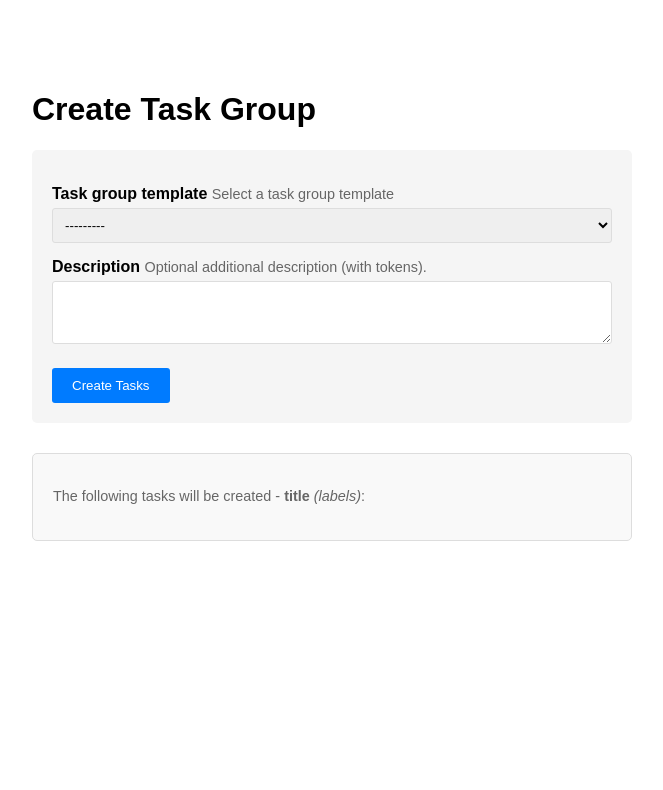
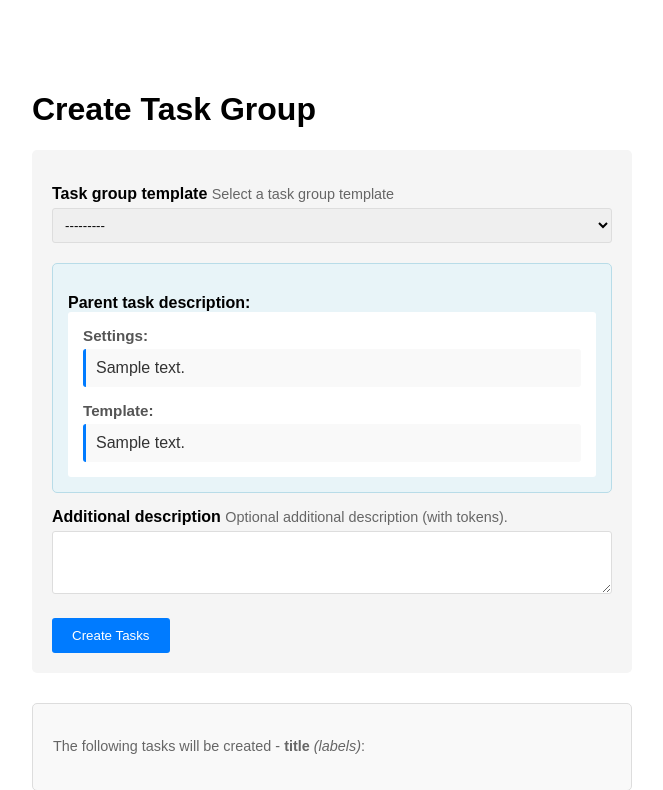
Before and after one commit to tombola/taskplanner_django, a Django app: template tasks/templates/tasks/create_task_group.html in a window 1280 px wide. Shown: the top 790 px of the page, without its empty margins (308-971 px from the left). Before the commit the page ends 541 px from the top, so only its background shows below. Run offline with Django 5.2, Linux system fonts and the light colour scheme; tables that the repository leaves empty hold one stand-in row (values such as "Sample post"); the template is opened without the code that fills it: values that come from a table or form of the project are taken from there, most other values are stand-ins (such as "Sample title", 1, 10 or a date in 2020).

Commit message:
Preview task description

```diff
--- a/tasks/forms.py
+++ b/tasks/forms.py
@@ -12,6 +12,7 @@ class TaskGroupCreationForm(forms.Form):
     )
 
     description = forms.CharField(
+        label="Additional description",
         widget=forms.Textarea(attrs={'rows': 3}),
         required=False,
         help_text="Optional additional description (with tokens)."
--- a/tasks/static/tasks/css/styles.css
+++ b/tasks/static/tasks/css/styles.css
@@ -68,6 +68,54 @@ button:hover {
     font-weight: normal;
 }
 
+/* Description preview section */
+.description-preview {
+    margin-top: 20px;
+    padding: 15px;
+    background: #e8f4f8;
+    border: 1px solid #b8dce8;
+    border-radius: 5px;
+}
+
+.description-preview h3 {
+    margin-top: 0;
+    margin-bottom: 15px;
+    font-size: 1.1em;
+    color: #333;
+}
+
+.description-content {
+    background: white;
+    padding: 15px;
+    border-radius: 3px;
+}
+
+.description-section {
+    margin-bottom: 15px;
+}
+
+.description-section:last-child {
+    margin-bottom: 0;
+}
+
+.description-section strong {
+    display: block;
+    margin-bottom: 5px;
+    color: #555;
+    font-size: 0.95em;
+}
+
+.description-text {
+    margin: 0;
+    padding: 10px;
+    background: #f9f9f9;
+    border-left: 3px solid #007bff;
+    border-radius: 3px;
+    white-space: pre-wrap;
+    font-family: inherit;
+    color: #333;
+}
+
 /* Task preview section */
 .task-preview {
     margin-top: 30px;
--- a/tasks/templates/tasks/create_task_group.html
+++ b/tasks/templates/tasks/create_task_group.html
@@ -23,7 +23,54 @@
         <input type="hidden" name="template_id" value="{{ template_id }}">
         {% endif %}
 
+        {# Render task_group_template field first #}
+        <div>
+            <label for="{{ form.task_group_template.id_for_label }}">
+                {{ form.task_group_template.label }}
+                {% if form.task_group_template.help_text %}
+                <span class="help-text">{{ form.task_group_template.help_text }}</span>
+                {% endif %}
+            </label>
+
+            {{ form.task_group_template }}
+
+            {% if form.task_group_template.errors %}
+            <div class="error">
+                {{ form.task_group_template.errors }}
+            </div>
+            {% endif %}
+        </div>
+
+        {# Show description preview after template field #}
+        {% if selected_template %}
+        <div class="description-preview">
+            <label>Parent task description:</label>
+
+            {% if planner_settings.description or selected_template.description %}
+            <div class="description-content">
+                {% if planner_settings.description %}
+                <div class="description-section">
+                    <strong>Settings:</strong>
+                    <p class="description-text">{{ planner_settings.description }}</p>
+                </div>
+                {% endif %}
+
+                {% if selected_template.description %}
+                <div class="description-section">
+                    <strong>Template:</strong>
+                    <p class="description-text">{{ selected_template.description }}</p>
+                </div>
+                {% endif %}
+            </div>
+            {% else %}
+            <p class="help-text">No description configured in settings or template.</p>
+            {% endif %}
+        </div>
+        {% endif %}
+
+        {# Render remaining fields (description and token fields) #}
         {% for field in form %}
+            {% if field.name != 'task_group_template' %}
             <div>
                 <label for="{{ field.id_for_label }}">
                     {{ field.label }}
@@ -40,6 +87,7 @@
                 </div>
                 {% endif %}
             </div>
+            {% endif %}
         {% endfor %}
 
         {% if template_id %}
--- a/tasks/views.py
+++ b/tasks/views.py
@@ -88,10 +88,14 @@ def create_task_group(request):
         except TaskGroupTemplate.DoesNotExist:
             pass
 
+    # Get planner settings for displaying descriptions
+    planner_settings = TaskPlannerSettings.for_site(site)
+
     return render(request, 'tasks/create_task_group.html', {
         'form': form,
         'template_id': template_id,
         'selected_template': selected_template,
+        'planner_settings': planner_settings,
     })
 
 
```
Lines whose indentation alone changed are shown as unchanged.
